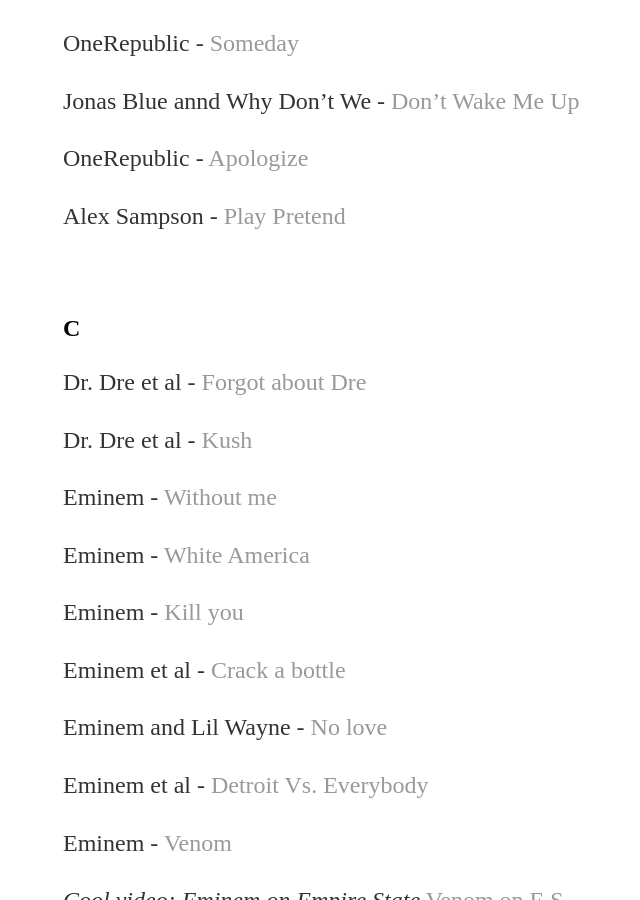
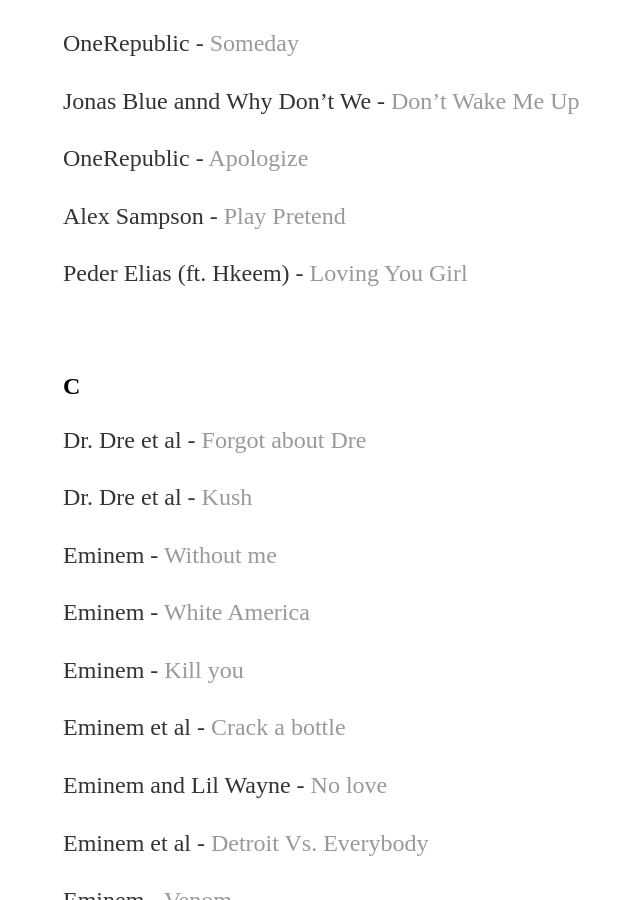
Before and after one commit to yjkweon24/yjkweon24.github.io, a Jekyll site: the page built from _posts/2018-10-23-songs-that-i-love.md, in a window 1280 px wide and 900 px high, scrolled down 14161 px. Shown: the whole window, without its empty margins (129-769 px from the left). Built offline with Jekyll 4.4.1, drawn with Linux system fonts in a browser that asks for light colours.

Commit message:
Update 2018-10-23-songs-that-i-love.md

```diff
--- a/_posts/2018-10-23-songs-that-i-love.md
+++ b/_posts/2018-10-23-songs-that-i-love.md
@@ -493,6 +493,8 @@
 
 Alex Sampson - [Play Pretend](https://youtu.be/OXHWrI3rkFk)
 
+Peder Elias (ft. Hkeem) - [Loving You Girl](https://www.youtube.com/watch?v=uRiwZdMxnLU)
+
 <br>
 
 ## C
```
